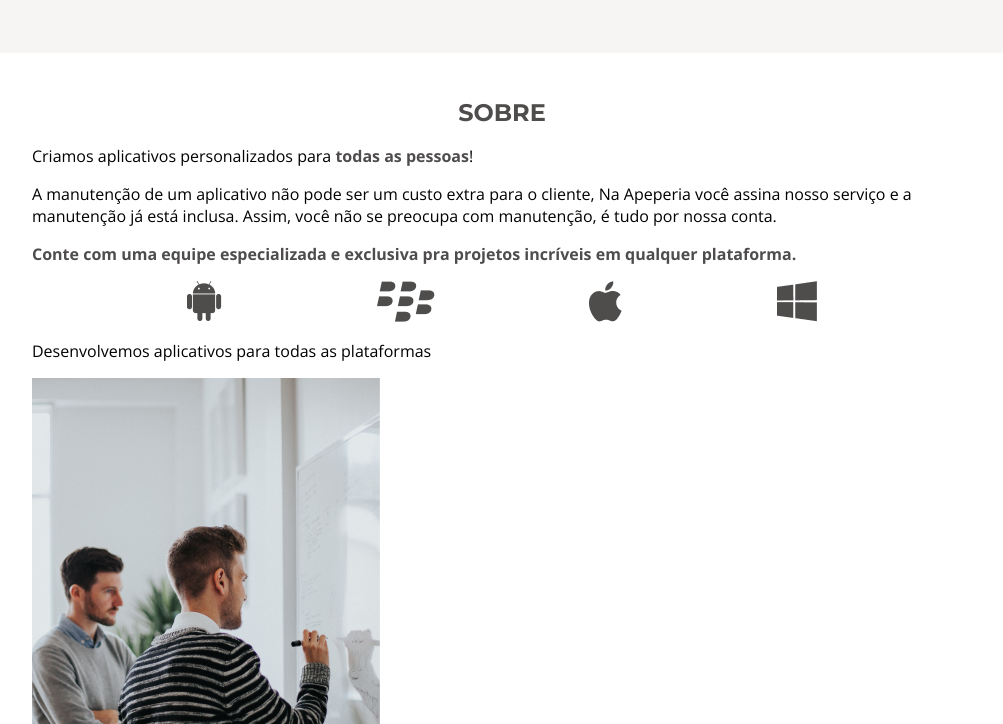
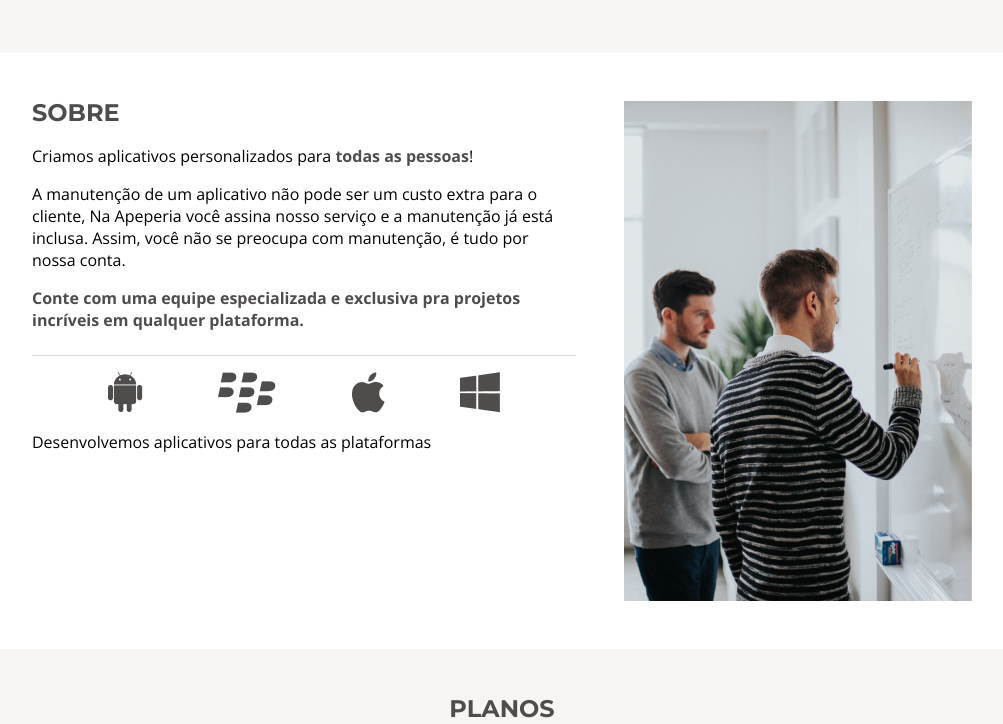
Before and after one commit to amandaafernandes/Apeperia_Alura-Layout_Responsivo, a plain HTML site: page index.html in a window 1280 px wide. Shown: the part 1796-2520 px from the top of the page, without its empty margins (138-1141 px from the left). Drawn offline with nearby package versions, Linux system fonts and the light colour scheme.

Commit message:
Update responsividade
atualizando o código.

```diff
--- a/css/sobre.css
+++ b/css/sobre.css
@@ -29,3 +29,26 @@
     justify-content: space-evenly;
     margin-bottom: 1rem;
 }
+
+.sobre__imagem{
+    display: none;
+}
+
+@media screen and (min-width: 1024px) {
+    .sobre{
+        display: flex;
+    }
+    .sobre__conteudo{
+        margin-right: 3rem;
+    }
+    .sobre__titulo{
+        text-align: left;
+    }
+    .sobre__texto--divisao{
+        border-bottom: 1px solid var(--cinza-medio);
+        padding-bottom: 1.5rem;
+    }
+    .sobre__imagem{
+        display: block;
+    }
+}
```
